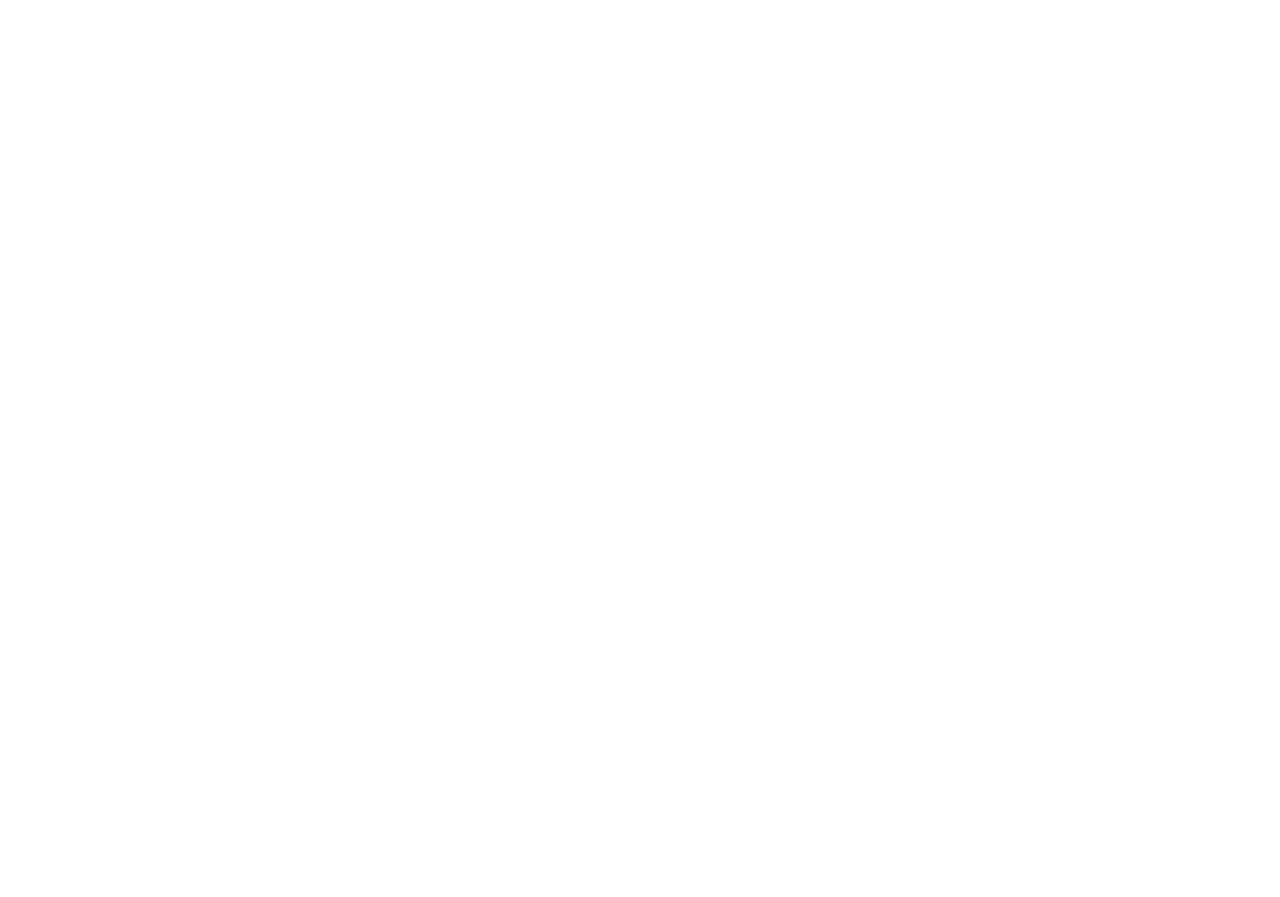
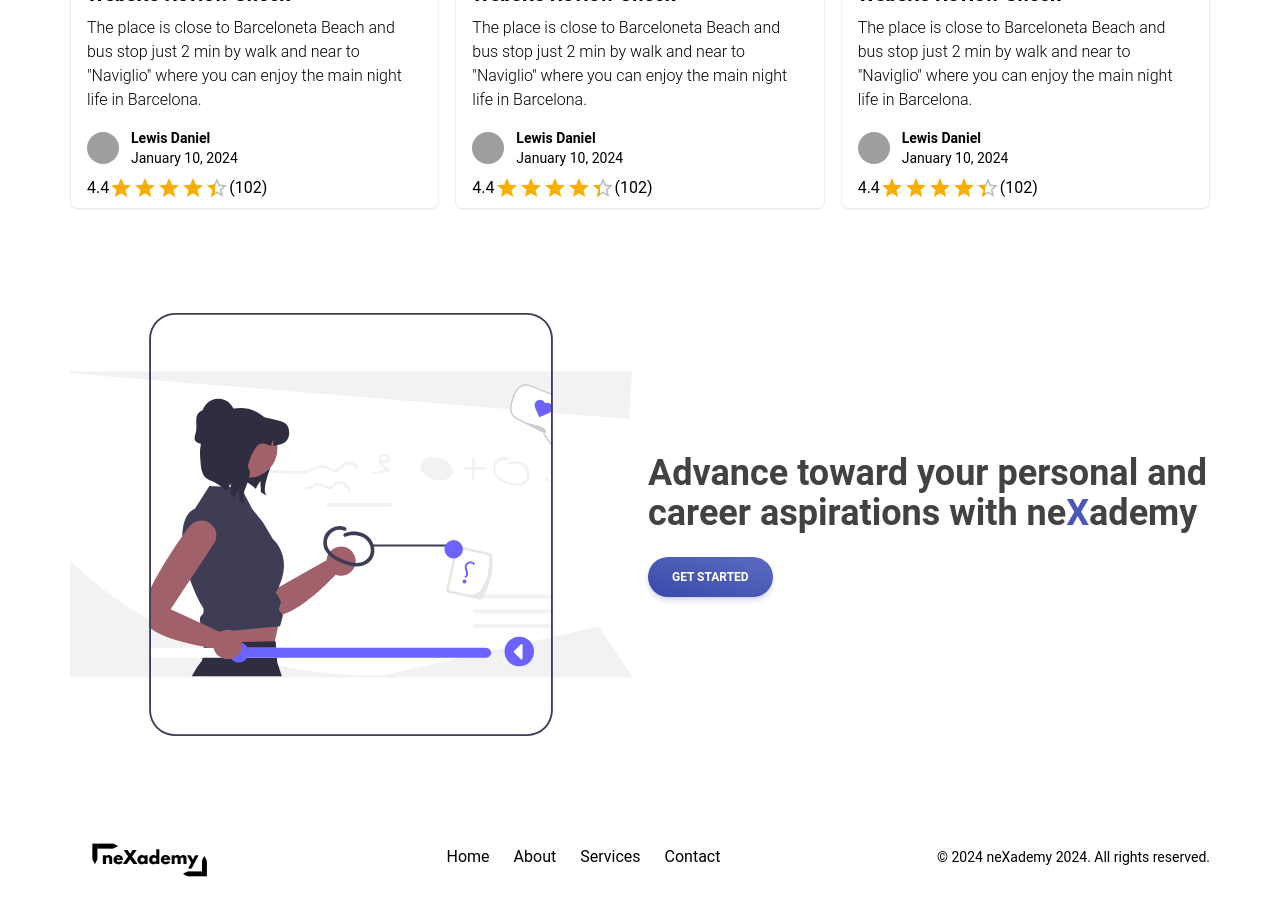
Before and after one commit to Ranagithubrr/nexademy, a React (Vite) app: page / in a window 1280 px wide. Shown: the part 1660-2557 px from the top of the page. Before the commit the page ends 1265 px from the top, so only its background shows below. Built offline with nearby package versions, Linux system fonts and the light colour scheme; grey boxes are pictures that could not be loaded.

Commit message:
Feat: take next step and footer added

```diff
--- a/eslint.config.js
+++ b/eslint.config.js
@@ -33,6 +33,7 @@
         'warn',
         { allowConstantExport: true },
       ],
+      'react/prop-types': 'off',
     },
   },
 ]
--- a/src/App.jsx
+++ b/src/App.jsx
@@ -1,14 +1,22 @@
 import FeaturedCourse from "./Components/FeaturedCourse/FeaturedCourse";
+import Footer from "./Components/Footer/Footer";
 import Herosection from "./Components/HeroSection/Herosection";
+import LatestRelease from "./Components/LatestRelease/LatestRelease";
 import NavbarWithMegaMenu from "./Components/Navbar/Navbar";
+import TakeNextStep from "./Components/TakeNextStep/TakeNextStep";
 
 function App() {
   return (
-    <div className="max-w-screen-xl mx-auto">
-      <NavbarWithMegaMenu />
-      <Herosection />
-      <FeaturedCourse />
-    </div>
+    <>
+      <div className="max-w-screen-xl mx-auto">
+        <NavbarWithMegaMenu />
+        <Herosection />
+        <FeaturedCourse />
+        <LatestRelease />
+        <TakeNextStep />
+      </div>
+      <Footer />
+    </>
   );
 }
 
--- /dev/null
+++ b/src/Components/Footer/Footer.tsx
@@ -0,0 +1,26 @@
+import React from 'react';
+import Logo from '../../assets/images/logo_black.png';
+
+const Footer = () => {
+    return (
+        <footer className="py-2">
+            <div className="container mx-auto flex flex-col md:flex-row justify-between items-center">
+                <img src={Logo} alt="nexademy" className='h-16' />
+                {/* Navigation Links */}
+                <nav className="flex flex-col md:flex-row space-y-4 md:space-y-0 md:space-x-6">
+                    <a href="#" className="hover:text-blue-400">Home</a>
+                    <a href="#" className="hover:text-blue-400">About</a>
+                    <a href="#" className="hover:text-blue-400">Services</a>
+                    <a href="#" className="hover:text-blue-400">Contact</a>
+                </nav>
+
+                {/* Copyright */}
+                <div className="text-sm mt-4 md:mt-0">
+                    &copy; {new Date().getFullYear()} neXademy 2024. All rights reserved.
+                </div>
+            </div>
+        </footer>
+    );
+};
+
+export default Footer;
--- /dev/null
+++ b/src/Components/LatestRelease/LatestRelease.tsx
@@ -0,0 +1,17 @@
+import React from 'react'
+import CourseCard from '../CommonComponents/CourseCard'
+
+const LatestRelease = () => {
+    return (
+        <div className='px-4 lg:px-0 mt-5'>
+            <h4 className='text-2xl font-semibold'>Latest Released</h4>
+            <div className='grid grid-cols-1 md:grid-cols-2 lg:grid-cols-3 gap-4'>
+                <CourseCard />
+                <CourseCard />
+                <CourseCard />
+            </div>
+        </div>
+    )
+}
+
+export default LatestRelease
--- /dev/null
+++ b/src/Components/TakeNextStep/TakeNextStep.tsx
@@ -0,0 +1,25 @@
+import React from 'react';
+import FeatureWomen from "../../assets/images/nextStep.svg";
+import { Button } from "@material-tailwind/react";
+
+const TakeNextStep = () => {
+    return (
+        <div className="grid grid-cols-1 lg:grid-cols-2 gap-4 py-20 px-6 lg:px-0 items-center">
+            <div className="">
+                <img src={FeatureWomen} alt="featured women" className="transform -scale-x-100" />
+            </div>
+            <div className="py-10">
+                <h1 className="text-4xl font-bold text-gray-800 ">
+                    Advance toward your personal and career aspirations with ne<span className="text-customBlue">X</span>ademy
+                </h1>
+                <div className="mt-6 flex justify-left space-x-4">
+                    <Button color="indigo" variant="gradient" className="rounded-full">
+                        Get Started
+                    </Button>
+                </div>
+            </div>
+        </div>
+    )
+}
+
+export default TakeNextStep
```
Also changed, not shown: src/assets/images/nextStep.svg (added).
